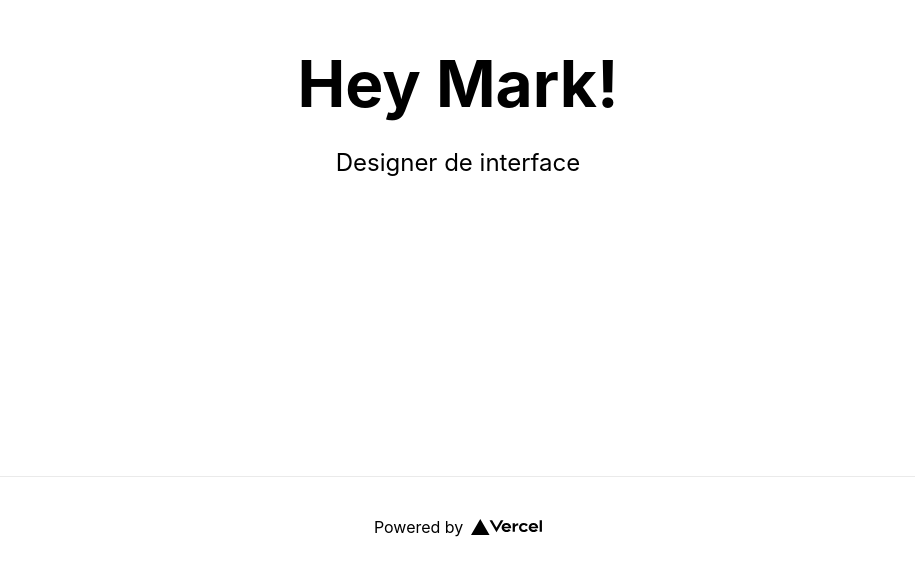
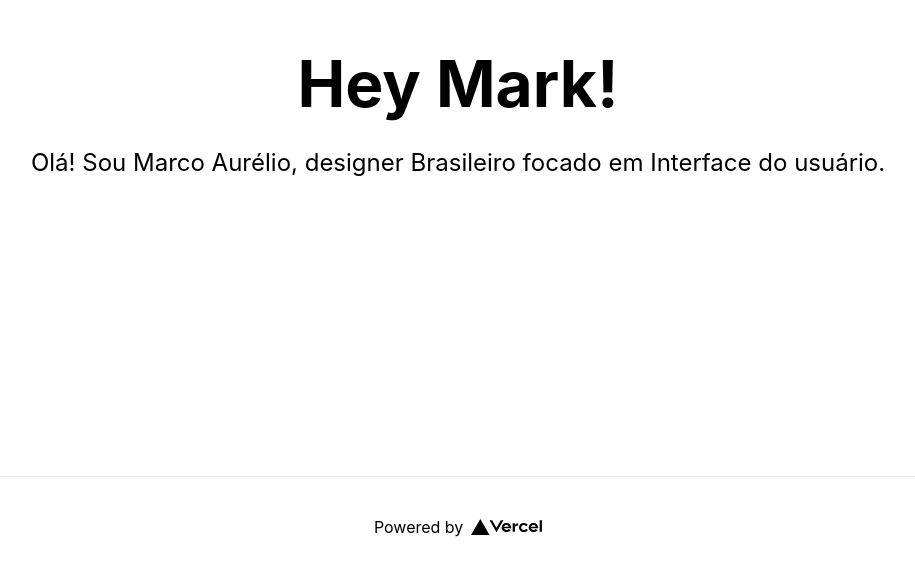
Before and after one commit to MarkAurel/heymark, a Next.js app: page / in a window 1280 px wide. Shown: the part 224-800 px from the top of the page, without its empty margins (182-1097 px from the left). Built offline with nearby package versions, Linux system fonts and the light colour scheme.

Commit message:
Update index.js

```diff
--- a/pages/index.js
+++ b/pages/index.js
@@ -18,7 +18,7 @@ export default function Home() {
       <main className={styles.main}>
         <h1 className={styles.title}>Hey Mark!</h1>
 
-        <p className={styles.description}>Designer de interface</p>
+        <p className={styles.description}>Olá! Sou Marco Aurélio, designer Brasileiro focado em Interface do usuário.</p>
       </main>
 
       <footer className={styles.footer}>
```
